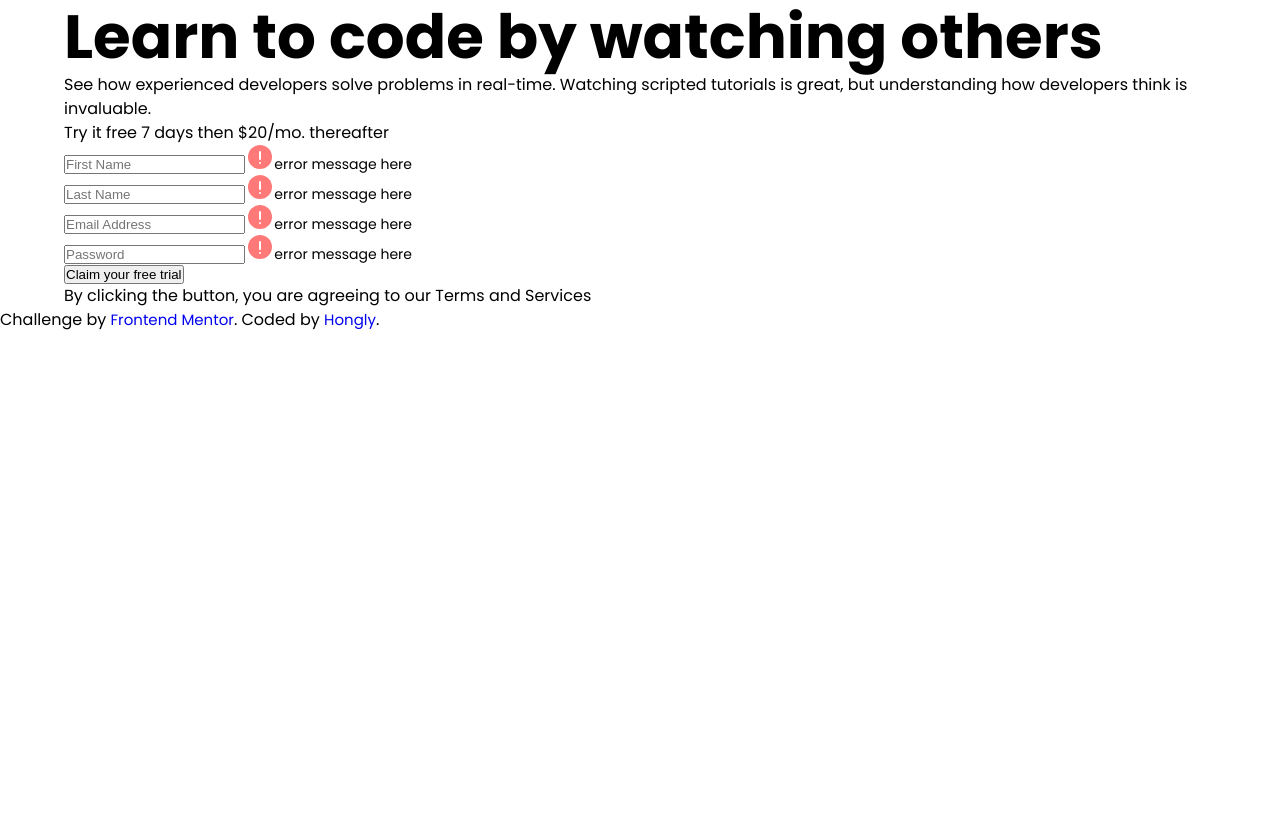
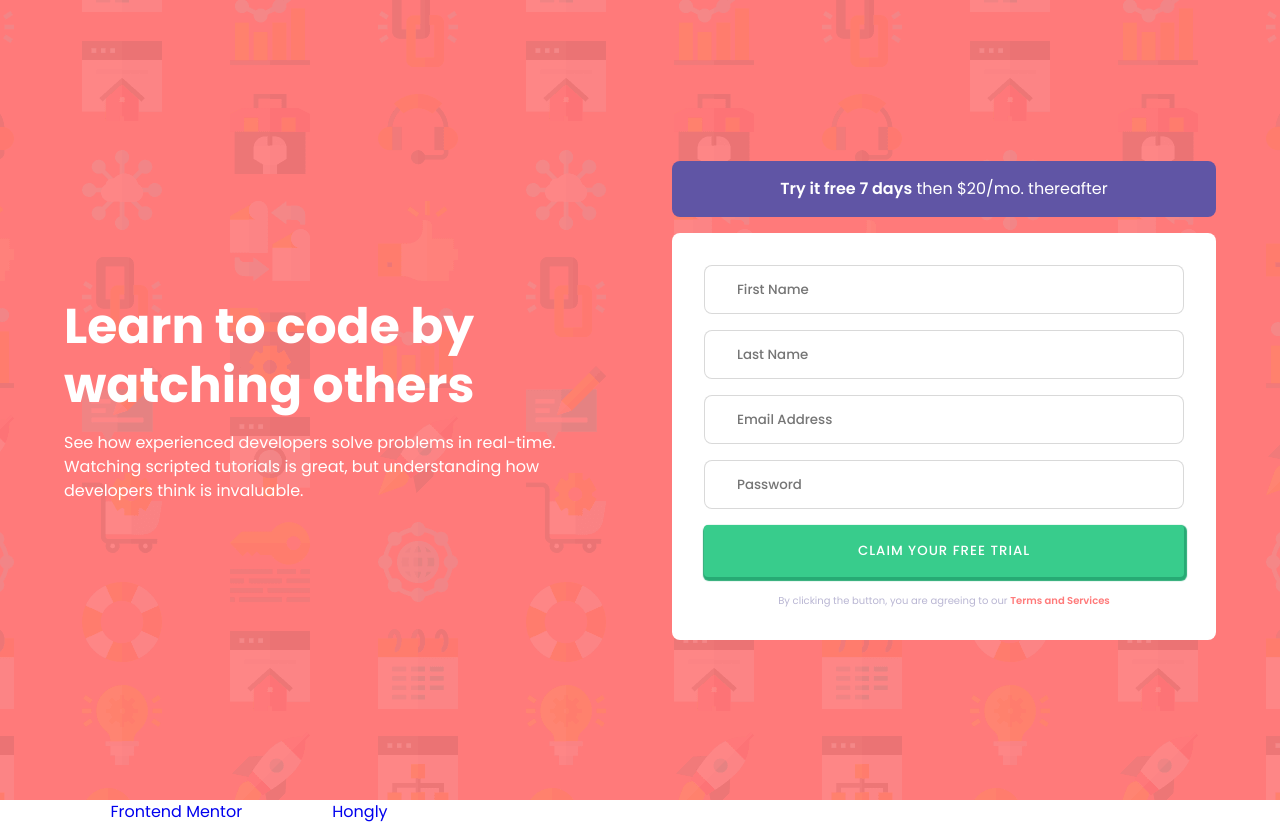
Before and after one commit to OungHongly/Intro-signup-form, a plain HTML site: page index.html in a window 1280 px wide. Before the commit the page ends 800 px from the top, so only its background shows below. Drawn offline with Linux system fonts and the light colour scheme.

Commit message:
styling layout, active state, form validation

```diff
--- a/css/style.css
+++ b/css/style.css
@@ -1,6 +1,6 @@
 :root {
   /* FONT SIZE : Scale= 16 x1.25 */
-  --text-sm: 1.4rem; /* 1.28rem*/
+  --text-sm: 1rem; /* 1.28rem*/
   --text-link: 1.5rem; /* 1.4rem */
   --text-paragraph: 1.6rem; /* 1.6rem */
   --text-h6: 2.3rem;
@@ -43,10 +43,12 @@
   /* Use website: maketintsandshades.com */
   --primary-red: hsl(0, 100%, 74%);
   --primary-green: hsl(154, 59%, 51%);
+  --primary-dark-green: hsl(155, 63%, 41%);
 
   --blue: hsl(248, 32%, 49%);
   --dark-blue: hsl(249, 10%, 26%);
   --Grayish-blue: hsl(246, 25%, 77%);
+  --white: #fff;
 }
 * {
   box-sizing: border-box;
@@ -65,7 +67,7 @@ body {
   font-family: var(--ff-body);
   font-weight: var(--fw-normal);
   line-height: var(--line-height-normal);
-  color: var(--primary-base);
+  color: var(--white);
 }
 
 h1,
@@ -112,7 +114,6 @@ p {
 
 a {
   text-decoration: none;
-  font-size: var(--text-link);
   display: inline-block;
 }
 
@@ -133,4 +134,124 @@ small {
   /* width 90% so when browser shrink below 1200px the width of the container will be 90% of the web page and make space each side */
   width: 90%;
   margin: 0 auto;
+
+  display: flex;
+  align-items: center;
+  height: 100%;
 }
+/* ===== Styling layout ====== */
+.signup {
+  height: 100vh;
+  background-color: var(--primary-red);
+  background-image: url("../images/bg-intro-desktop.png");
+  background-repeat: no-repeat;
+  background-size: cover;
+  background-position: center;
+}
+.grid-container {
+  display: grid;
+  grid-template-columns: 1fr 1fr;
+  grid-template-rows: 1fr;
+  align-items: center;
+  gap: var(--space-xl);
+}
+.heading {
+  margin-bottom: var(--space-md);
+}
+.signup-message {
+  background-color: var(--blue);
+  display: flex;
+  justify-content: center;
+  align-items: center;
+  padding-block: var(--space-md);
+  border-radius: var(--space-sm);
+  margin-bottom: var(--space-md);
+}
+.message span {
+  font-weight: var(--fw-medium);
+}
+.signup-form {
+  background-color: var(--white);
+  padding: var(--space-lg);
+  border-radius: var(--space-sm);
+
+  display: flex;
+  flex-direction: column;
+  gap: var(--space-md);
+}
+.form-control {
+  width: 100%;
+  position: relative;
+}
+.form-control .input-field {
+  width: 100%;
+  padding: var(--space-md) var(--space-lg);
+  border-radius: var(--space-sm);
+
+  border: 1px solid rgba(0, 0, 0, 0.15);
+}
+.input-field::placeholder {
+  font-family: var(--ff-body);
+  font-weight: var(--fw-500);
+}
+.input-field:focus {
+  border: 1px solid var(--blue);
+  outline: none;
+}
+.error-icon {
+  position: absolute;
+  right: var(--space-md);
+  top: 40%;
+  transform: translateY(-70%);
+}
+.error-message {
+  color: var(--primary-red);
+  display: block;
+  font-style: italic;
+  text-align: end;
+  margin-top: var(--space-xs);
+  font-weight: var(--fw-500);
+}
+.btn-freeTrial {
+  text-transform: uppercase;
+  padding: var(--space-md);
+
+  display: flex;
+  justify-content: center;
+  align-items: center;
+
+  font-family: var(--ff-body);
+  color: var(--white);
+  background-color: var(--primary-green);
+  font-weight: var(--fw-500);
+  letter-spacing: 1px;
+  border-radius: var(--space-xs);
+
+  border: none;
+  box-shadow: 1px 2px 1px 2px var(--primary-dark-green);
+  cursor: pointer;
+  transition: 0.15s;
+}
+.btn-freeTrial:hover {
+  opacity: 0.8;
+}
+.service-terms {
+  color: var(--Grayish-blue);
+  font-size: 10px;
+  text-align: center;
+}
+.service-terms a {
+  color: var(--primary-red);
+  font-weight: var(--fw-medium);
+}
+
+/* === State class === */
+.hidden {
+  display: none;
+}
+.invisible {
+  visibility: hidden;
+}
+.invalid-border {
+  border: 1px solid var(--primary-red);
+}
--- a/index.html
+++ b/index.html
@@ -22,9 +22,9 @@
       <div class="container">
         <div class="grid-container">
           <div class="grid-item1">
-            <h1 class="heading">
+            <h2 class="heading">
               Learn to code by watching others
-            </h1>
+            </h2>
             <p class="content">
               See how experienced developers solve problems in real-time.
               Watching
@@ -33,49 +33,50 @@
             </p>
           </div>
           <div class="grid-item2">
-            <div class="signup-messgae">
+            <div class="signup-message">
               <p class="message">
-                Try it free 7 days then $20/mo. thereafter
+                <span>Try it free 7 days</span> then $20/mo. thereafter
               </p>
             </div>
             <form class="signup-form">
               <div class="form-control">
                 <input type="text" name="firstName"
                   id="firstName"
-                  placeholder="First Name" required>
+                  placeholder="First Name" required class="input-field">
                 <img src="./images/icon-error.svg" alt="error-icon"
-                  class="error-icon">
-                <small>error message here</small>
+                  class="error-icon invisible">
+                <small class="error-message hidden">error message here</small>
               </div>
               <div class="form-control">
                 <input type="text" name="lastName"
                   id="lastName"
-                  placeholder="Last Name" required>
+                  placeholder="Last Name" required class="input-field">
                 <img src="./images/icon-error.svg" alt="error-icon"
-                  class="error-icon">
-                <small>error message here</small>
+                  class="error-icon invisible">
+                <small class="error-message hidden">error message here</small>
               </div>
               <div class="form-control">
                 <input type="email" name="email"
                   id="email"
-                  placeholder="Email Address" required>
+                  placeholder="Email Address" required class="input-field">
                 <img src="./images/icon-error.svg" alt="error-icon"
-                  class="error-icon">
-                <small>error message here</small>
+                  class="error-icon invisible">
+                <small class="error-message hidden">error message here</small>
               </div>
               <div class="form-control">
                 <input type="password" name="password"
                   id="password"
-                  placeholder="Password" required>
+                  placeholder="Password" required class="input-field">
                 <img src="./images/icon-error.svg" alt="error-icon"
-                  class="error-icon">
-                <small>error message here</small>
+                  class="error-icon invisible">
+                <small class="error-message hidden">error message here</small>
               </div>
 
-              <button class="btn-freeTrial">Claim your free trial</button>
+              <button type="submit" class="btn-freeTrial">Claim your free
+                trial</button>
               <p class="service-terms">
                 By clicking the button, you are agreeing to
-                our <span class="highlight">Terms and Services</span>
+                our <a href='#' class="highlight">Terms and Services</a>
               </p>
             </form>
           </div>
```
